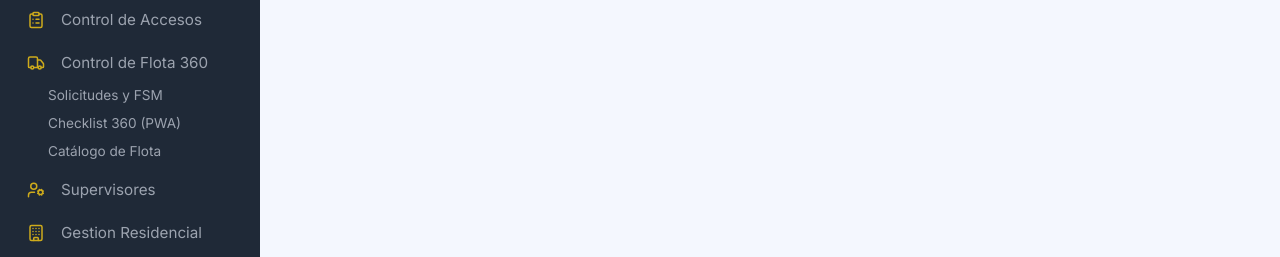
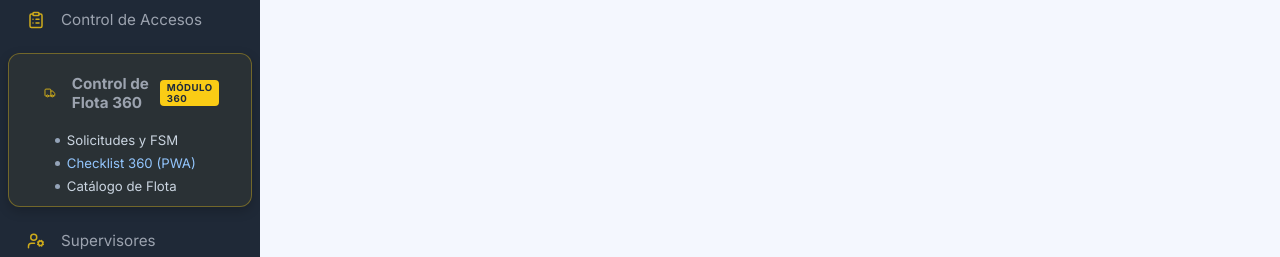
Before and after one commit to Marktuay/smart-residential-frontend, a Next.js app: page /puntos-qr in a window 1280 px wide. Shown: the part 437-694 px from the top of the page. Built offline with nearby package versions, Linux system fonts and the light colour scheme; no server answers.

Commit message:
style(sidebar): enmarcar y destacar el Módulo de Control de Flota 360 con borde dorado y badge

```diff
--- a/src/components/layout/Sidebar.tsx
+++ b/src/components/layout/Sidebar.tsx
@@ -99,16 +99,47 @@ const Sidebar = () => {
             Control de Accesos
           </div>
         </Link>
-        <Link href="/flota">
-          <div className={`sidebar-item ${isActive('/flota')}`}>
-            <Truck size={18} color="#FACC15" className="sidebar-item-icon" />
-            Control de Flota 360
+        {/* Módulo Especial Destacado: Control de Flota 360 */}
+        <div style={{
+          margin: '0.75rem 0.5rem',
+          padding: '0.5rem',
+          borderRadius: '0.75rem',
+          backgroundColor: 'rgba(250, 204, 21, 0.05)',
+          border: '1px solid rgba(250, 204, 21, 0.35)',
+          boxShadow: '0 4px 12px rgba(0, 0, 0, 0.2)'
+        }}>
+          <Link href="/flota">
+            <div className={`sidebar-item ${isActive('/flota')}`} style={{ margin: 0, fontWeight: 'bold' }}>
+              <Truck size={20} color="#FACC15" className="sidebar-item-icon" />
+              <span>Control de Flota 360</span>
+              <span style={{
+                marginLeft: 'auto',
+                fontSize: '0.6rem',
+                fontWeight: 'bold',
+                backgroundColor: '#FACC15',
+                color: '#1e293b',
+                padding: '0.15rem 0.4rem',
+                borderRadius: '0.25rem',
+                letterSpacing: '0.5px'
+              }}>
+                MÓDULO 360
+              </span>
+            </div>
+          </Link>
+          <div style={{ paddingLeft: '2.4rem', paddingTop: '0.5rem', paddingBottom: '0.25rem', display: 'flex', flexDirection: 'column', gap: '0.45rem' }}>
+            <Link href="/flota" style={{ display: 'flex', alignItems: 'center', gap: '0.4rem', textDecoration: 'none' }}>
+              <span style={{ width: '5px', height: '5px', borderRadius: '50%', backgroundColor: isActive('/flota') ? '#FACC15' : '#94a3b8' }} />
+              <span style={{ fontSize: '0.825rem', fontWeight: isActive('/flota') ? '600' : '400', color: isActive('/flota') ? '#FACC15' : '#cbd5e1' }}>Solicitudes y FSM</span>
+            </Link>
+            <Link href="/flota/inspeccion" style={{ display: 'flex', alignItems: 'center', gap: '0.4rem', textDecoration: 'none' }}>
+              <span style={{ width: '5px', height: '5px', borderRadius: '50%', backgroundColor: isActive('/flota/inspeccion') ? '#60a5fa' : '#94a3b8' }} />
+              <span style={{ fontSize: '0.825rem', fontWeight: isActive('/flota/inspeccion') ? '600' : '400', color: isActive('/flota/inspeccion') ? '#60a5fa' : '#93c5fd' }}>Checklist 360 (PWA)</span>
+            </Link>
+            <Link href="/flota/vehiculos" style={{ display: 'flex', alignItems: 'center', gap: '0.4rem', textDecoration: 'none' }}>
+              <span style={{ width: '5px', height: '5px', borderRadius: '50%', backgroundColor: isActive('/flota/vehiculos') ? '#FACC15' : '#94a3b8' }} />
+              <span style={{ fontSize: '0.825rem', fontWeight: isActive('/flota/vehiculos') ? '600' : '400', color: isActive('/flota/vehiculos') ? '#FACC15' : '#cbd5e1' }}>Catálogo de Flota</span>
+            </Link>
           </div>
-        </Link>
-        <div style={{ paddingLeft: '3rem', paddingBottom: '0.5rem', display: 'flex', flexDirection: 'column', gap: '0.5rem' }}>
-          <Link href="/flota"><span style={{ fontSize: '0.85rem', color: isActive('/flota') ? 'var(--primary)' : 'var(--text-sidebar)' }}>Solicitudes y FSM</span></Link>
-          <Link href="/flota/inspeccion"><span style={{ fontSize: '0.85rem', color: isActive('/flota/inspeccion') ? 'var(--primary)' : 'var(--text-sidebar)' }}>Checklist 360 (PWA)</span></Link>
-          <Link href="/flota/vehiculos"><span style={{ fontSize: '0.85rem', color: isActive('/flota/vehiculos') ? 'var(--primary)' : 'var(--text-sidebar)' }}>Catálogo de Flota</span></Link>
         </div>
         <Link href="/supervisores">
           <div className={`sidebar-item ${isActive('/supervisores')}`}>
```
